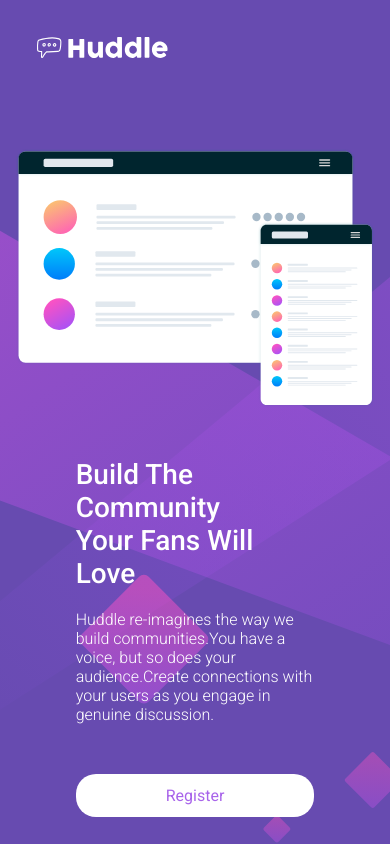
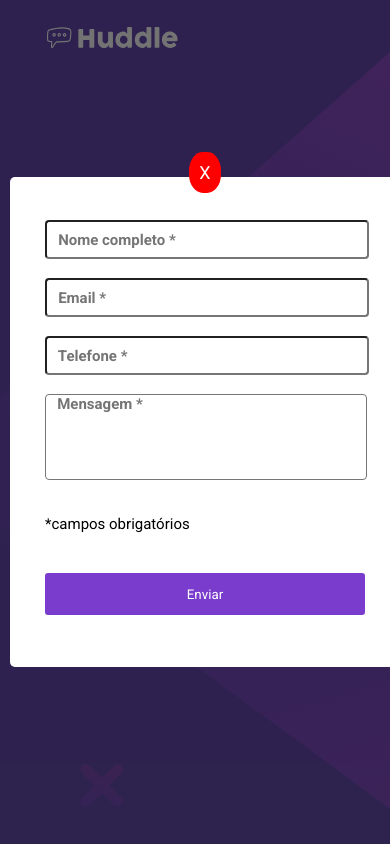
Before and after one commit to MatheusSouzaz/Huddle-Landing-Page, a plain HTML site: page index.html in a window 390 px wide. Both pictures are taken after a click on the link "Register". Drawn offline with Linux system fonts and the light colour scheme.

Commit message:
formulario.update

```diff
--- a/index.html
+++ b/index.html
@@ -4,6 +4,7 @@
   <meta charset="UTF-8">
   <meta name="viewport" content="width=device-width, initial-scale=1.0">
   <link rel="preconnect" href="https://fonts.googleapis.com">
+  <link rel="shortcut icon" href="./src/images/MS.png" type="image/x-icon">
 <link rel="preconnect" href="https://fonts.gstatic.com" crossorigin>
 <link href="https://fonts.googleapis.com/css2?family=Roboto:ital,wght@0,100;0,300;0,400;0,500;0,700;0,900;1,100;1,300;1,400;1,500;1,700;1,900&display=swap" rel="stylesheet">
   <link rel="stylesheet" href="./src/css/reset.css">
@@ -17,7 +18,7 @@
 </head>
 <body>
 
-<div class="container">
+
 <div class="navegacao">
 <img class="logo-texto" src="./src/images/logo.svg" alt="Logo">
 </div>
@@ -30,12 +31,24 @@
   </div>
 
 </div>
-</div>
+<div class="posicao-formulario">
+<div class="formulario">
+  <input class="campo" placeholder="   Nome completo *" type="text">
+  <p class="campo-vazio">campo obrigatório</p>
+  <input class="campo" placeholder="   Email *" type="text">
+  <p class="campo-vazio">campo obrigatório</p>
+  <input class="campo" placeholder="   Telefone *" type="text">
+  <p class="campo-vazio">campo obrigatório</p>
+  <textarea class="campo" id="campo-mensagem" placeholder="   Mensagem *"  name="" id="" cols="30" rows="10"></textarea>
+  <p class="campo-vazio">campo obrigatório</p>
+  <p id="texto-diferente">*campos obrigatórios</p>
+  <button type="button" class="btn-enviar">Enviar</button>
+          </div>
+          <p class="btn-fechar">X</p>
+        </div>
 
 
 
-
-
-
+<script src="./src/js/index.js"></script>
 </body>
 </html>
--- a/src/css/estilos.css
+++ b/src/css/estilos.css
@@ -1,17 +1,14 @@
-.container{
+body{
     height: 100vh;
-    width: 100vw;
-    position: relative;
     display: flex;
     flex-direction: column;
-    gap: 30px;
 
 }
 
 .navegacao{
     width: 100%;
-    height: 10%;
-    margin-top: 50px;
+    height: 10vh;
+    margin-top: 40px;
 }
 
 .navegacao .logo-texto{
@@ -21,21 +18,24 @@
 
 .conteudo{
     display: flex;
-    margin-top: 40px;
-    padding: 0px 40px;
+    justify-content: center;
+    align-items: center;
+    height: 80vh;
+    padding: 0 50px;
+    gap: 30px;
+
 }
 .conteudo .mockups{
-    height: 550px;
+    max-width: 65%;
 }
+
 .informacoes{
-    margin-left: 40px;
     color: #ffff;
     display: block;
 }
 .informacoes .titulo{
     font-size: 28px;
     font-weight: 500;
-    margin-top: 30px;
 }
 .informacoes .texto{
     font-size: 16px;
@@ -53,6 +53,101 @@
 }
 .informacoes .btn-registrar:hover{
    color: #ffff;
-    background-color: rgba(137, 43, 226, 0.733);
+    background-color: rgb(137, 43, 226);
+    -webkit-box-shadow: -1px 14px 30px 0px rgba(0,0,0,0.75);
+    -moz-box-shadow: -1px 14px 30px 0px rgba(0,0,0,0.75);
+    box-shadow: -1px 14px 30px 0px rgba(0,0,0,0.75);
 
 }
+
+
+.posicao-formulario{
+    height: 100vh;
+    width: 100vw;
+    display: flex;
+    align-items: center;
+    justify-content: center;
+    position: fixed;
+    background-color: rgba(0, 0, 0, 0.548);
+    transition: 0.5s;
+    display: none;
+}
+.posicao-formulario.ativo{
+    display: flex;
+}
+.btn-fechar{
+    background-color: red;
+    color: white;
+    padding: 10px;
+    position: fixed;
+    margin-top: -500px;
+    font-size: 18px;
+    border-radius: 45%;
+    transition: 0.5s;
+}
+
+.btn-fechar:hover{
+    transform: scale(1.1);
+    cursor: pointer;
+
+}
+
+
+.formulario{
+    width: 340px;
+    height: 420px;
+    padding: 35px;
+    display: block;
+    background-color: rgb(255, 255, 255);
+    border-radius: 5px;
+}
+.formulario .campo{
+    width: 100%;
+    height: 35px;
+    border-radius: 4px;
+    font-size: 15px;
+    font-weight: 600;
+    margin-top: 8px;
+}
+.formulario .campo.preenchido{
+    border: solid 1px green;
+}
+.formulario .campo.vazio{
+    border: solid 1px red;
+}
+
+.campo#campo-mensagem{
+    height: 20%;
+    resize: none;
+    font-family: inherit;
+}
+.formulario .campo-vazio{
+    font-size: 10px;
+    font-weight: 400;
+    color: red;
+    opacity: 0;
+}
+.formulario .campo-vazio.mostrar{
+    opacity: 1;
+}
+
+.formulario #texto-diferente{
+    font-size: 15px;
+    margin-top: 20px;
+    color: black;
+
+}
+
+.formulario .btn-enviar{
+    color: #ffff;
+    border: none;
+    border-radius: 3px;
+    background-color: rgb(122, 60, 204);
+    width: 100%;
+    height: 42px;
+    margin-top: 40px;
+}
+.formulario .btn-enviar:hover{
+    transform: scale(1.1);
+    transition-duration: 0.4s;
+}
--- a/src/css/reset.css
+++ b/src/css/reset.css
@@ -6,7 +6,7 @@
 
 }
 
-.container{
+body{
     background-image: url('../../src/images/bg-desktop.svg');
     background-size: cover;
     background-repeat: no-repeat;
--- a/src/css/responsivo.css
+++ b/src/css/responsivo.css
@@ -1,61 +1,64 @@
-@media(max-width: 700px){
-    body{
-        background-color: #674bb0;
-
-        background-repeat: no-repeat;
-    }
-    .container{
-        height: 100vh;
-        width: 100vw;
-        flex-direction: column;
-        gap: 20px;
-         background-image: url("../../src/images/bg-mobile.svg");
-
+@media(max-width: 720px){
+    .conteudo .mockups{
+        max-width: 80%;
     }
 
+    .informacoes .titulo{
+        font-size: 24px;
+    }
+    .informacoes .texto{
+        font-size: 13px;
+        margin-top: 15px;
+        margin-bottom: 30px;
+    }
+    .informacoes .btn-registrar{
+        font-size: 14px;
+        padding: 10px 40px;
+    }
+}
+
+@media(max-width:520px){
     .navegacao{
-        height: 8%;
-        margin-top: 30px;
+        width: 100%;
+        height: 5vh;
+        margin-top: 20px;
     }
 
     .navegacao .logo-texto{
         height: 35px;
-        margin-left: 30px;
+        margin-left: 40px;
     }
 
     .conteudo{
         display: flex;
-        margin-top: 30px;
-        padding: 0px 40px;
         flex-direction: column;
+        justify-content: center;
         align-items: center;
+        height: 75vh;
+        padding: 0 15px;
+        gap: 30px;
+
     }
     .conteudo .mockups{
-        height: 260px;
-        width: 360px;
+        max-width: 85%;
     }
     .informacoes{
-        margin-left: 0px;
-        margin-top: 20px;
-        color: #ffff;
-        display: flex;
-        flex-direction: column;
-        align-items: center;
-        justify-content: center;
-        padding: 0px 70px;
+        text-align: center;
     }
+
     .informacoes .titulo{
-        font-size: 28px;
-        font-weight: 500;
-        margin-top: 30px;
+        font-size: 20px;
     }
     .informacoes .texto{
-        font-size: 16px;
-        margin-bottom: 50px;
+        font-size: 12px;
+        margin-top: 14px;
+        margin-bottom: 35px;
     }
     .informacoes .btn-registrar{
-
-        padding: 12px 90px;
-
+        font-size: 14px;
+        padding: 12px 70px;
+    }
+    .posicao-formulario{
+        padding: 0 10px;
     }
 }
--- /dev/null
+++ b/src/js/index.js
@@ -0,0 +1,42 @@
+const botaoRegistrar = document.querySelector('.btn-registrar')
+
+botaoRegistrar.addEventListener('click', function () {
+    const formulario = document.querySelector(".posicao-formulario")
+
+    console.log(formulario.classList)
+
+    if (formulario.classList[1] !== "ativo") {
+        formulario.classList.add("ativo")
+    }
+})
+
+const botaoFechar = document.querySelector('.btn-fechar')
+
+botaoFechar.addEventListener('click', function () {
+    const formulario = document.querySelector(".posicao-formulario")
+
+    console.log(formulario.classList)
+
+    if (formulario.classList[1] === "ativo") {
+        formulario.classList.remove("ativo")
+    }
+})
+
+let camposFormulario = document.querySelectorAll(".campo")
+let botaoEnviar = document.querySelector(".btn-enviar")
+
+botaoEnviar.addEventListener('click', function (e) {
+    e.preventDefault()
+
+    camposFormulario.forEach((input) => {
+        if (input.value) {
+            input.classList.add('preenchido')
+            input.classList.remove('vazio')
+            input.nextElementSibling.classList.remove('mostrar')
+        } else {
+            input.classList.remove('preenchido')
+            input.classList.add('vazio')
+            input.nextElementSibling.classList.add('mostrar')
+        }
+    })
+})
```
Also changed, not shown: src/images/MS.png (added).
